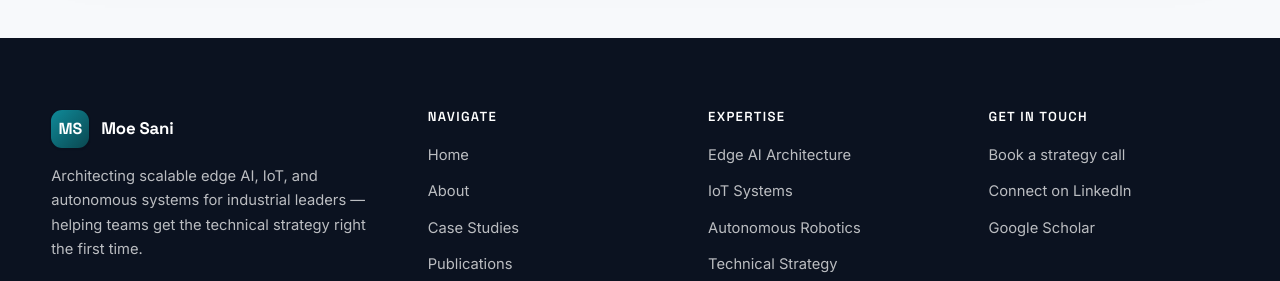
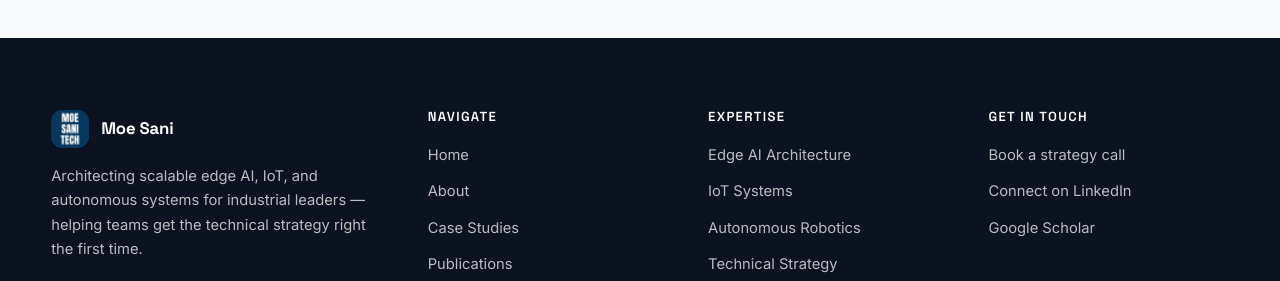
Before and after one commit to moe-sani/moe-sani.github.io, a Jekyll site: the page built from index.html, in a window 1280 px wide and 1400 px high, scrolled down 5056 px, cut to the strip 139-1400 px from the top of the window. Shown: the part 824-1105 px from the top of the strip. Built offline with Jekyll 4.4.1, drawn with Linux system fonts in a browser that asks for light colours.

Commit message:
updated logo

```diff
--- a/_layouts/default.html
+++ b/_layouts/default.html
@@ -41,7 +41,7 @@
     <header class="site-header">
       <div class="container navbar">
         <a class="brand" href="/" aria-label="Moe Sani — home">
-          <span class="brand-mark">MS</span>
+          <span class="brand-mark" aria-hidden="true"><img src="/favicon-32x32.png" alt="" width="32" height="32"></span>
           <span class="brand-name">Moe Sani<small>Edge AI &amp; Robotics Architect</small></span>
         </a>
 
@@ -79,7 +79,7 @@
         <div class="footer-grid">
           <div class="footer-brand">
             <a class="brand" href="/">
-              <span class="brand-mark">MS</span>
+              <span class="brand-mark" aria-hidden="true"><img src="/favicon-32x32.png" alt="" width="32" height="32"></span>
               <span class="brand-name">Moe Sani</span>
             </a>
             <p>Architecting scalable edge AI, IoT, and autonomous systems for industrial leaders — helping teams get the technical strategy right the first time.</p>
--- a/assets/css/styles.css
+++ b/assets/css/styles.css
@@ -271,16 +271,19 @@ a:focus-visible {
   color: var(--heading);
 }
 .brand-mark {
-  display: grid;
-  place-items: center;
+  display: block;
+  flex: 0 0 38px;
   width: 38px;
   height: 38px;
   border-radius: 11px;
-  background: linear-gradient(135deg, var(--brand-500), var(--brand-700));
-  color: #fff;
-  font-size: 1rem;
-  font-weight: 700;
+  overflow: hidden;
   box-shadow: var(--shadow-sm);
+}
+.brand-mark img {
+  display: block;
+  width: 100%;
+  height: 100%;
+  object-fit: cover;
 }
 .brand-name small {
   display: block;
```
